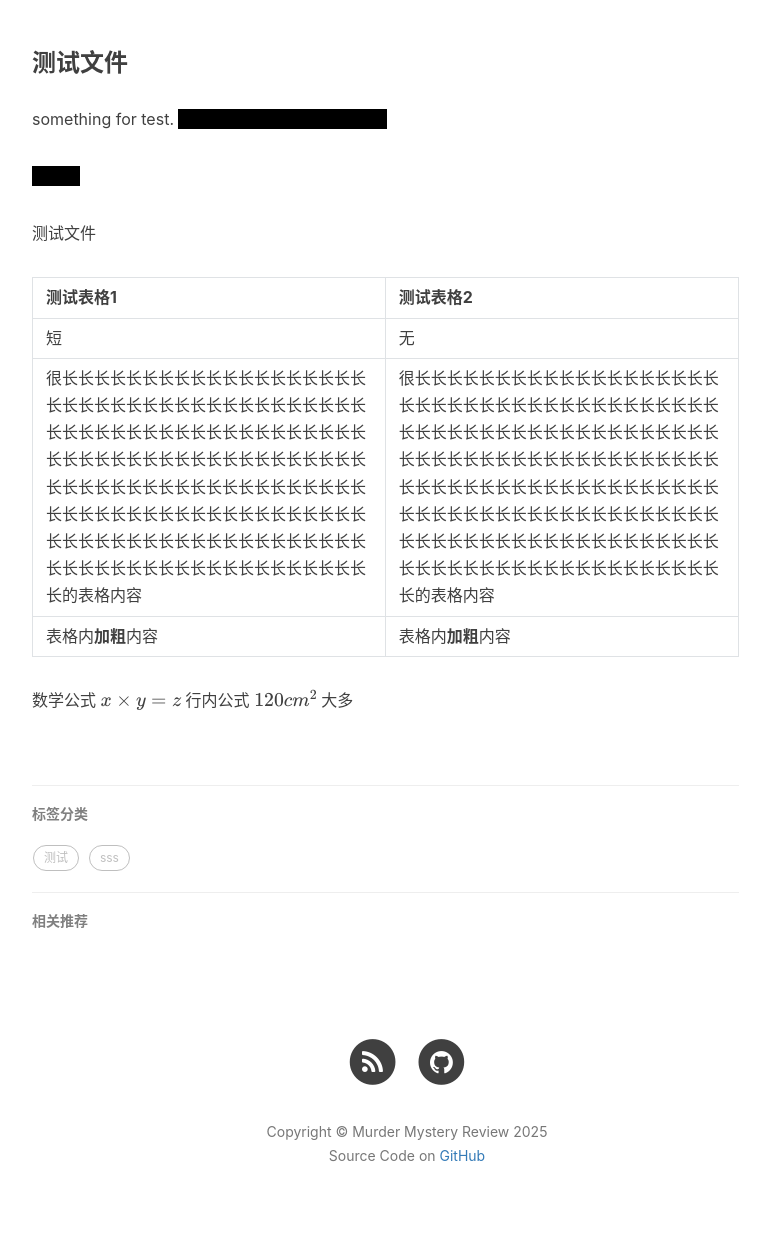
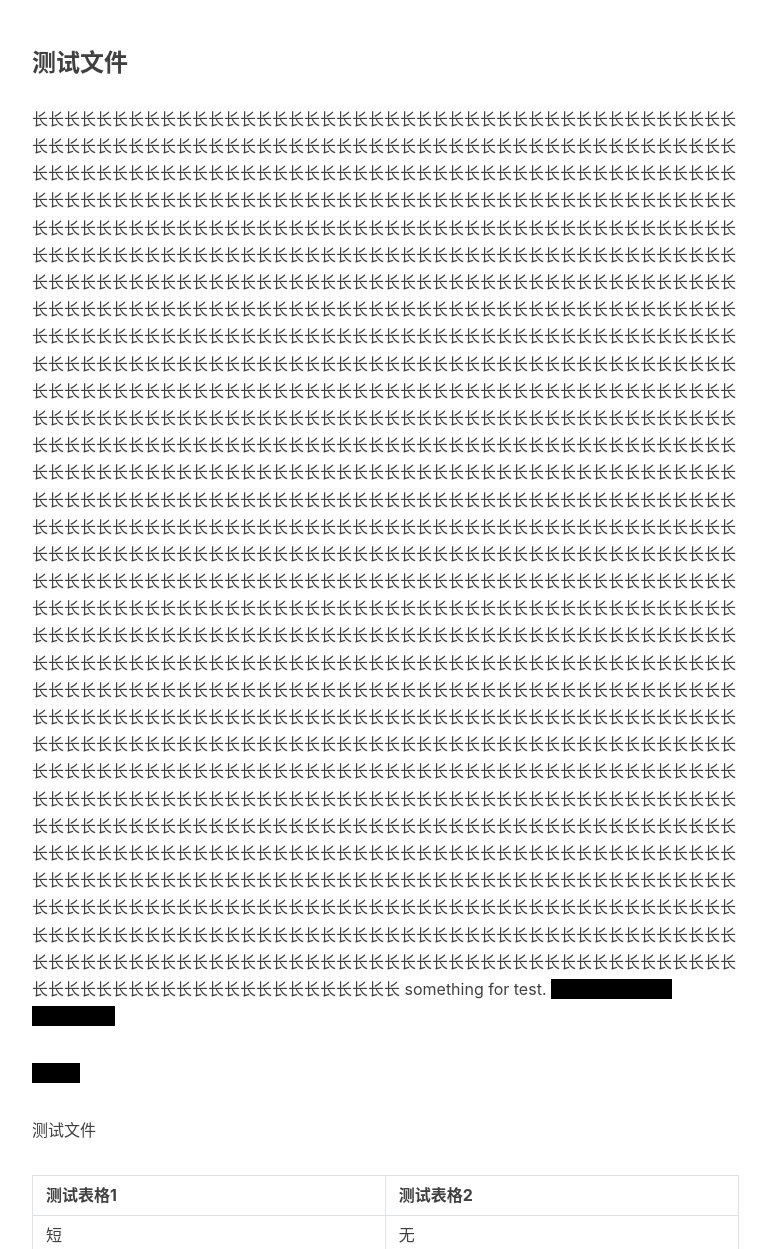
Before and after one commit to mysteryreview/mysteryreview.github.io, a Jekyll site: the page built from _posts/2022-05-31-测试文件.md, in a window 1280 px wide and 1400 px high, scrolled down 372 px. Shown: the part 151-1400 px from the top of the window, without its empty margins (233-1003 px from the left). Built offline with Jekyll 4.4.1, drawn with Linux system fonts in a browser that asks for light colours; nearby versions of some CDN libraries; formulas are drawn with MathJax 3; comment, search, counter and statistics services are not loaded.

Commit message:
Update 2022-05-31-测试文件.md

```diff
--- a/_posts/2022-05-31-测试文件.md
+++ b/_posts/2022-05-31-测试文件.md
@@ -12,7 +12,7 @@ tags:
 ---
 
 ### 测试文件
-
+长长长长长长长长长长长长长长长长长长长长长长长长长长长长长长长长长长长长长长长长长长长长长长长长长长长长长长长长长长长长长长长长长长长长长长长长长长长长长长长长长长长长长长长长长长长长长长长长长长长长长长长长长长长长长长长长长长长长长长长长长长长长长长长长长长长长长长长长长长长长长长长长长长长长长长长长长长长长长长长长长长长长长长长长长长长长长长长长长长长长长长长长长长长长长长长长长长长长长长长长长长长长长长长长长长长长长长长长长长长长长长长长长长长长长长长长长长长长长长长长长长长长长长长长长长长长长长长长长长长长长长长长长长长长长长长长长长长长长长长长长长长长长长长长长长长长长长长长长长长长长长长长长长长长长长长长长长长长长长长长长长长长长长长长长长长长长长长长长长长长长长长长长长长长长长长长长长长长长长长长长长长长长长长长长长长长长长长长长长长长长长长长长长长长长长长长长长长长长长长长长长长长长长长长长长长长长长长长长长长长长长长长长长长长长长长长长长长长长长长长长长长长长长长长长长长长长长长长长长长长长长长长长长长长长长长长长长长长长长长长长长长长长长长长长长长长长长长长长长长长长长长长长长长长长长长长长长长长长长长长长长长长长长长长长长长长长长长长长长长长长长长长长长长长长长长长长长长长长长长长长长长长长长长长长长长长长长长长长长长长长长长长长长长长长长长长长长长长长长长长长长长长长长长长长长长长长长长长长长长长长长长长长长长长长长长长长长长长长长长长长长长长长长长长长长长长长长长长长长长长长长长长长长长长长长长长长长长长长长长长长长长长长长长长长长长长长长长长长长长长长长长长长长长长长长长长长长长长长长长长长长长长长长长长长长长长长长长长长长长长长长长长长长长长长长长长长长长长长长长长长长长长长长长长长长长长长长长长长长长长长长长长长长长长长长长长长长长长长长长长长长长长长长长长长长长长长长长长长长长长长长长长长长长长长长长长长长长长长长长长长长长长长长长长长长长长长长长长长长长长长长长长长长长长长长长长长长长长长长长长长长长长长长长长长长长长长长长长长长长长长长长长长长长长长长长长长长长长长长长长长长长长长长长长长长长长长长长长长长长长长长长长长长长长长长长长长长长长长长长长长长长长长长长长长长长长长长长长长长长长长长长长长长长长长长长长长长长长长长长长长长长长长长长长长长长长长长长长长长长长长长长长长长长长长长长长长长长长长长长长长长长长长长长长长长长长长长长长长长长长长长长长长长长长长长长长长长长长长长长长长长长长长长长长长长长长长长长长长长长长长长长长长长长长长长长长长长长长长长长长长长长长长长长长长长长长长长长长长长长长长长长长长长长长长长长长长长长长长长长长长长长长长长长长长长长长长长长长长长长长长长长长长长长长长长长长长长长长长长长长长长长长长长长长长长长长长长长长长长长长长长长长长长长长长长长长长长长长长长长长长长长长长长长长长长长长长长长长长长长长长长长长长长长长长长长长长长长长长长长长长长长长长长长长长长长长长长长长长长长长长长长长长长长长长长长长长长长长长长长长长长长长长长长长长长长长长长长长长长长长长长长长长长长长长长长长长长长长长长长长长长长长长长长长长长长长长长长长长长长长长长长长长长长长长长长长长长长长长长长长长长长长长长长长长长长长长长长长长长长长长长长长长长长长长长长
 something for test.
 <span style="background-color: #000000; color: black;">This is a sample paragraph.</span>
 <font style="background-color: #000000; color: black;">下文中</font>
```
